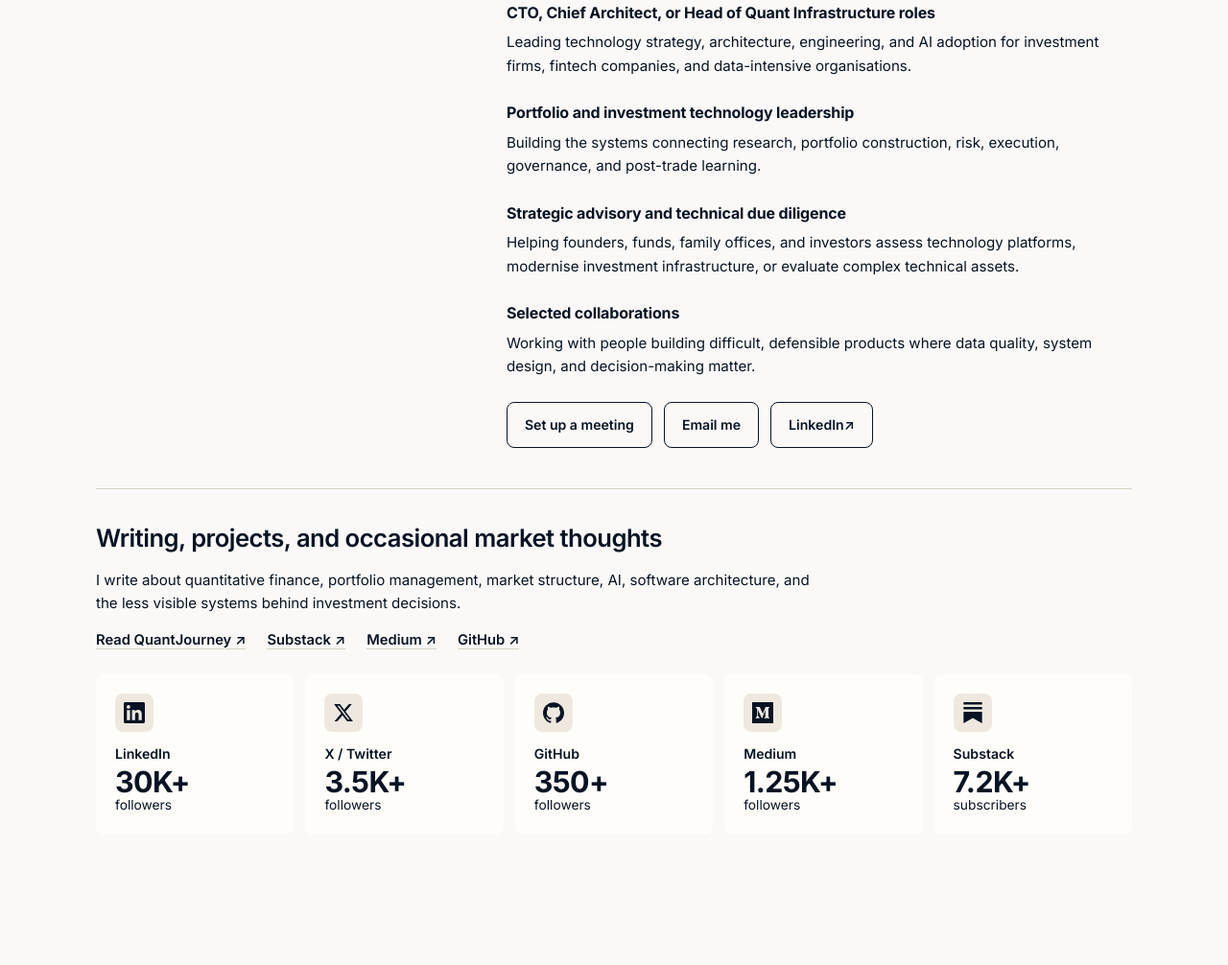
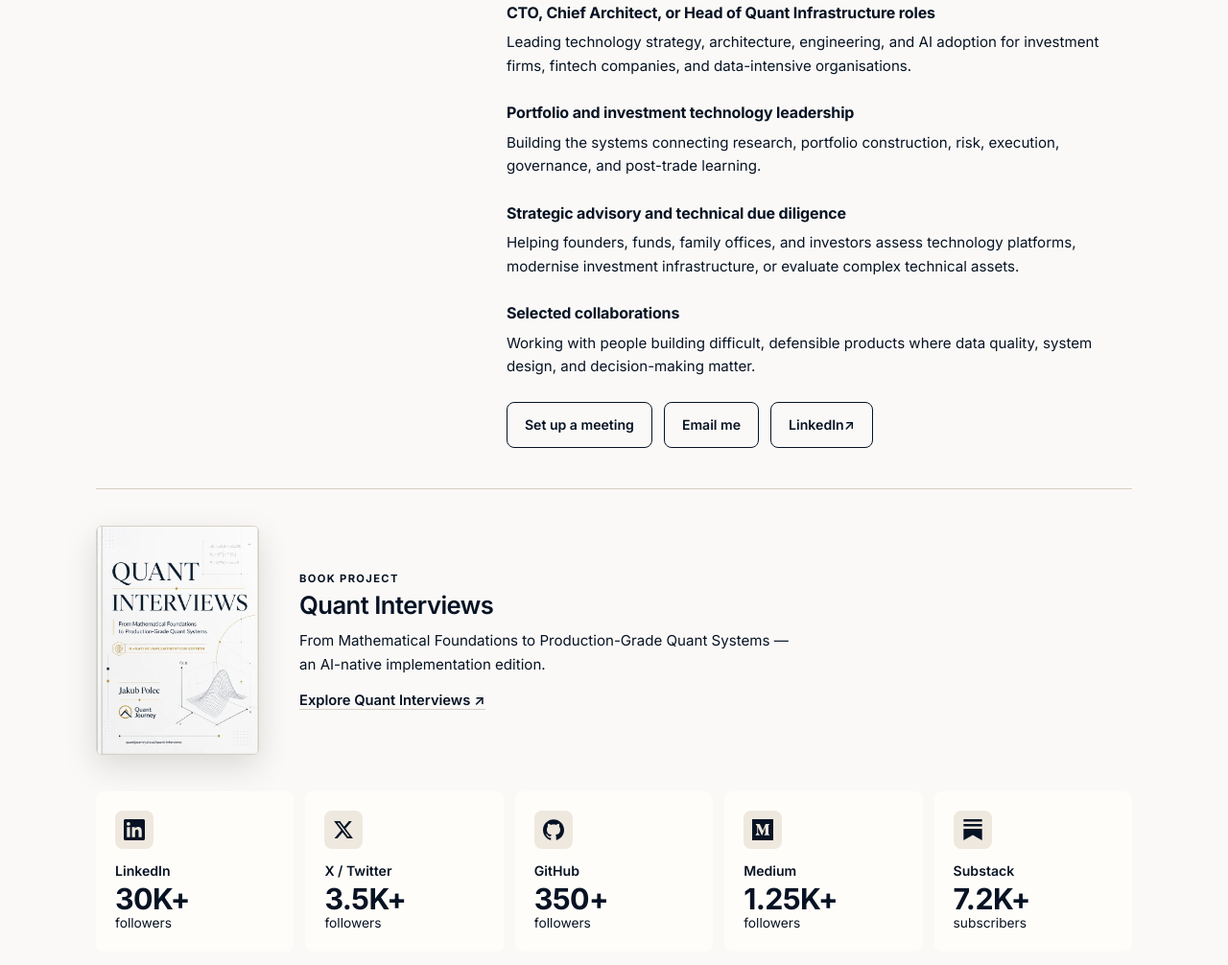
Before and after one commit to jpolec/jpolec.github.io, an Astro site: page / in a window 1280 px wide. Shown: the part 2515-3521 px from the top of the page at 96% size. Before the commit the page ends 3453 px from the top, so only its background shows below. Built offline with nearby package versions, Linux system fonts and the light colour scheme; Astro itself is replaced by a stand-in of ours.

Commit message:
Feature Quant Interviews book cover

```diff
--- a/src/pages/index.astro
+++ b/src/pages/index.astro
@@ -327,36 +327,42 @@ const links = [
       </div>
     </section>
 
-    <section class="links-section animate-in" aria-labelledby="links-title">
-      <h2 id="links-title">Writing, projects, and occasional market thoughts</h2>
-      <p class="writing-intro">
-        I write about quantitative finance, portfolio management, market
-        structure, AI, software architecture, and the less visible systems
-        behind investment decisions.
-      </p>
-      <div class="writing-links" aria-label="Writing and project links">
-        <a href="https://quantjourney.cloud" target="_blank" rel="noopener">
-          Read QuantJourney <span aria-hidden="true">↗</span>
-        </a>
+    <section class="links-section animate-in" aria-labelledby="book-title">
+      <div class="book-feature">
         <a
-          href="https://quantjourney.substack.com"
+          href="https://github.com/jpolec/quant-interviews"
+          class="book-cover-link"
           target="_blank"
           rel="noopener"
         >
-          Substack <span aria-hidden="true">↗</span>
+          <img
+            src="/quant-interviews-cover.webp"
+            alt="Quant Interviews book cover"
+            class="book-cover"
+            width="540"
+            height="763"
+            loading="lazy"
+            decoding="async"
+          />
         </a>
-        <a
-          href="https://medium.com/@jpolec_72972"
-          target="_blank"
-          rel="noopener"
-        >
-          Medium <span aria-hidden="true">↗</span>
-        </a>
-        <a href="https://github.com/jpolec" target="_blank" rel="noopener">
-          GitHub <span aria-hidden="true">↗</span>
-        </a>
+        <div class="book-copy">
+          <p class="book-kicker">Book project</p>
+          <h2 id="book-title">Quant Interviews</h2>
+          <p>
+            From Mathematical Foundations to Production-Grade Quant Systems —
+            an AI-native implementation edition.
+          </p>
+          <a
+            href="https://github.com/jpolec/quant-interviews"
+            class="book-link"
+            target="_blank"
+            rel="noopener"
+          >
+            Explore Quant Interviews <span aria-hidden="true">↗</span>
+          </a>
+        </div>
       </div>
-      <div class="links-grid">
+      <div class="links-grid" aria-label="Social profiles">
         {links.map((link) => (
           <a
             href={link.href}
@@ -705,33 +711,63 @@ const links = [
     border-top: 1px solid var(--line);
   }
 
-  .links-section h2 {
-    margin-bottom: 18px;
+  .book-feature {
+    display: grid;
+    grid-template-columns: 170px minmax(0, 1fr);
+    gap: clamp(24px, 4vw, 42px);
+    align-items: center;
+    max-width: 780px;
+    margin-bottom: 38px;
+  }
+
+  .book-cover-link {
+    display: block;
+    border: 1px solid var(--line);
+    border-radius: 6px;
+    overflow: hidden;
+    background: #ffffff;
+    box-shadow: 0 12px 34px rgba(0, 0, 0, 0.13);
+    transition: transform 180ms ease, box-shadow 180ms ease;
+  }
+
+  .book-cover-link:hover {
+    transform: translateY(-3px);
+    box-shadow: 0 18px 42px rgba(0, 0, 0, 0.18);
+  }
+
+  .book-cover {
+    width: 100%;
+    height: auto;
+  }
+
+  .book-kicker {
+    margin: 0 0 8px;
+    color: var(--muted);
+    font-size: 0.7rem;
+    font-weight: 700;
+    letter-spacing: 0.12em;
+    text-transform: uppercase;
+  }
+
+  .book-copy h2 {
+    margin-bottom: 12px;
     color: var(--ink);
     max-width: none;
-    white-space: nowrap;
     font-size: clamp(1.35rem, 2vw, 1.8rem);
     font-weight: 600;
     line-height: 1.05;
     letter-spacing: -0.02em;
   }
 
-  .writing-intro {
-    max-width: 760px;
-    margin-bottom: 16px;
+  .book-copy > p:not(.book-kicker) {
+    max-width: 520px;
+    margin-bottom: 14px;
     color: var(--muted);
     font-size: clamp(0.94rem, 1.18vw, 1rem);
     line-height: 1.62;
   }
 
-  .writing-links {
-    display: flex;
-    flex-wrap: wrap;
-    gap: 10px 22px;
-    margin-bottom: 26px;
-  }
-
-  .writing-links a {
+  .book-link {
     color: var(--ink);
     font-size: 0.92rem;
     font-weight: 600;
@@ -740,7 +776,7 @@ const links = [
     transition: border-color 160ms ease, color 160ms ease;
   }
 
-  .writing-links a:hover {
+  .book-link:hover {
     color: var(--muted);
     border-color: var(--muted);
   }
@@ -860,10 +896,6 @@ const links = [
       gap: 26px;
     }
 
-    .links-section h2 {
-      white-space: normal;
-    }
-
     .links-grid {
       display: flex;
       width: 100%;
@@ -931,5 +963,16 @@ const links = [
       margin-top: 26px;
       padding-top: 32px;
     }
+
+    .book-feature {
+      grid-template-columns: 112px minmax(0, 1fr);
+      gap: 18px;
+      margin-bottom: 32px;
+    }
+
+    .book-copy > p:not(.book-kicker) {
+      font-size: 0.86rem;
+      line-height: 1.48;
+    }
   }
 </style>
```
Also changed, not shown: public/quant-interviews-cover.webp (added).
